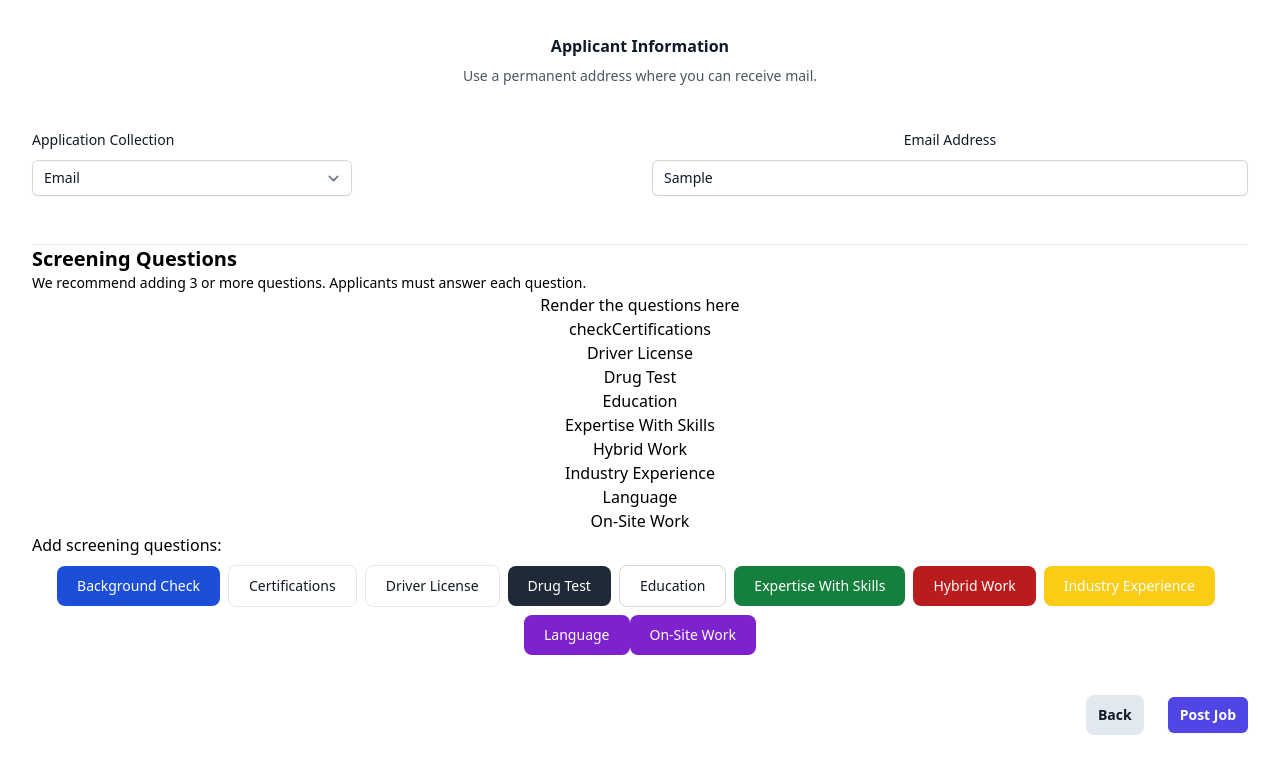
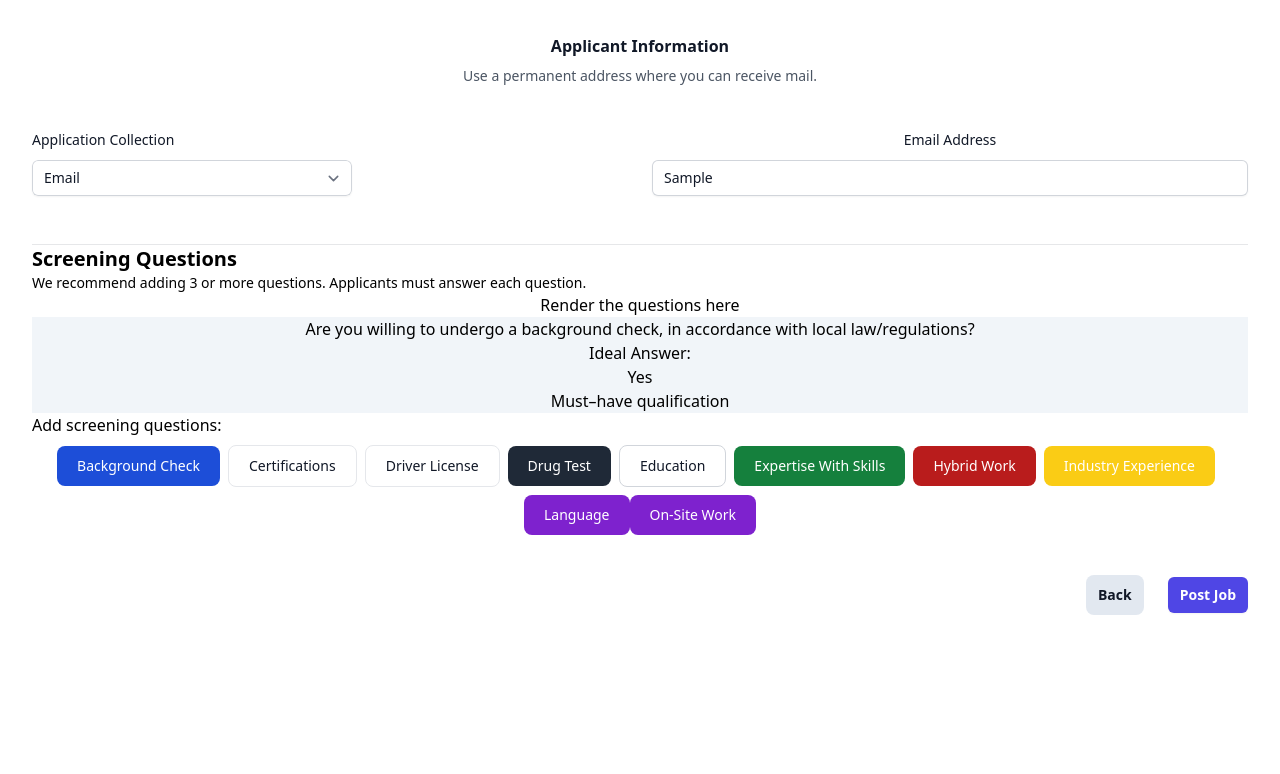
Before and after one commit to laldinenga/Job-Board, a React (Vite) app: page /screening in a window 1280 px wide. Both pictures are taken after typing "Sample" into the empty fields and a click on the button "Background Check". Shown: the top 774 px of the page. Built offline with nearby package versions, Linux system fonts and the light colour scheme.

Commit message:
another commit

```diff
--- a/src/JobPostingForm/ScreeningQuestions.jsx
+++ b/src/JobPostingForm/ScreeningQuestions.jsx
@@ -2,16 +2,16 @@ import { PhotoIcon, UserCircleIcon } from "@heroicons/react/24/solid";
 import React, { useState } from 'react';
 
 export default function ScreeningPage() {
-  const [backGroundCheck, setBackGroundCheck] = useState(true);
-  const [certifications, setCertifications] = useState(true);
-  const [driverLicense, setDriverLicense] = useState(true);
-  const [drugTest, setDrugTest] = useState(true);
-  const [education, setEducation] = useState(true);
-  const [expertiseWithSkills, setExpertiseWithSkills] = useState(true);
-  const [hybridWork, setHybridWork] = useState(true);
-  const [industryExperience, setIndustryExperience] = useState(true);
-  const [language, setLanguage] = useState(true);
-  const [onSiteWork, setOnSiteWork] = useState(true);
+  const [backGroundCheck, setBackGroundCheck] = useState(false);
+  const [certifications, setCertifications] = useState(false);
+  const [driverLicense, setDriverLicense] = useState(false);
+  const [drugTest, setDrugTest] = useState(false);
+  const [education, setEducation] = useState(false);
+  const [expertiseWithSkills, setExpertiseWithSkills] = useState(false);
+  const [hybridWork, setHybridWork] = useState(false);
+  const [industryExperience, setIndustryExperience] = useState(false);
+  const [language, setLanguage] = useState(false);
+  const [onSiteWork, setOnSiteWork] = useState(false);
   return (
     <form>
       <div className="space-y-8">
@@ -72,7 +72,20 @@ export default function ScreeningPage() {
         Render the questions here
         {backGroundCheck && (
           <div>
-            <p>Background Check</p>
+            <div className="border-double bg-slate-100">
+              <h3>Are you willing to undergo a background check, in accordance with local law/regulations?</h3>
+              <div className="flex-col">
+                <div className="justify-start">
+                  <p>Ideal Answer:</p>
+                  <p>Yes</p>
+                </div>
+                <div className="col-span-1 col-start-4">
+                  <p>Must–have qualification</p>
+                </div>
+
+              </div>
+
+            </div>
           </div>
         )}
         {certifications && (
@@ -123,47 +136,47 @@ export default function ScreeningPage() {
       </div>
       <div>
         <p className="text-left">Add screening questions:</p>
-        <div className="flex-wrap gap-4 p-2 rounded-lg place-items-start">
+        <div className="flex-wrap gap-4 p-2 rounded-lg place-items-start justify-items-start">
           {/* Backgroundchek */}
           {backGroundCheck && <button onClick={() => setBackGroundCheck(false)} className="text-white bg-blue-700 hover:bg-blue-800 focus:ring-4 focus:ring-blue-300 font-medium rounded-lg text-sm px-5 py-2.5 me-2 mb-2 dark:bg-blue-600 dark:hover:bg-blue-700 focus:outline-none dark:focus:ring-blue-800">Background Check</button>}
+          {!backGroundCheck && <button onClick={() => setBackGroundCheck(true)} className="text-white bg-blue-700 hover:bg-blue-800 focus:ring-4 focus:ring-blue-300 font-medium rounded-lg text-sm px-5 py-2.5 me-2 mb-2 dark:bg-blue-600 dark:hover:bg-blue-700 focus:outline-none dark:focus:ring-blue-800">Background Check</button>}
 
-          {!backGroundCheck && <button onClick={() => setBackGroundCheck(true)} className="text-white bg-blue-700 hover:bg-blue-800 focus:ring-4 focus:ring-blue-300 font-medium rounded-lg text-sm px-5 py-2.5 me-2 mb-2 dark:bg-blue-600 dark:hover:bg-blue-700 focus:outline-none dark:focus:ring-blue-800">Background Check</button>}
          {/* Certification check */}
           {certifications && <button onClick={() => setCertifications(false)} className="py-2.5 px-5 me-2 mb-2 text-sm font-medium text-gray-900 focus:outline-none bg-white rounded-lg border border-gray-200 hover:bg-gray-100 hover:text-blue-700 focus:z-10 focus:ring-4 focus:ring-gray-100 dark:focus:ring-gray-700 dark:bg-gray-800 dark:text-gray-400 dark:border-gray-600 dark:hover:text-white dark:hover:bg-gray-700">Certifications</button>}
+          {!certifications && <button onClick={() => setCertifications(true)} className="py-2.5 px-5 me-2 mb-2 text-sm font-medium text-gray-900 focus:outline-none bg-white rounded-lg border border-gray-200 hover:bg-gray-100 hover:text-blue-700 focus:z-10 focus:ring-4 focus:ring-gray-100 dark:focus:ring-gray-700 dark:bg-gray-800 dark:text-gray-400 dark:border-gray-600 dark:hover:text-white dark:hover:bg-gray-700">Certifications</button>}
 
-          {!certifications && <button onClick={() => setCertifications(true)} className="py-2.5 px-5 me-2 mb-2 text-sm font-medium text-gray-900 focus:outline-none bg-white rounded-lg border border-gray-200 hover:bg-gray-100 hover:text-blue-700 focus:z-10 focus:ring-4 focus:ring-gray-100 dark:focus:ring-gray-700 dark:bg-gray-800 dark:text-gray-400 dark:border-gray-600 dark:hover:text-white dark:hover:bg-gray-700">Certifications</button>}
           {/* Driverlicense check */}
           {driverLicense && <button onClick={() => setDriverLicense(false)} className="py-2.5 px-5 me-2 mb-2 text-sm font-medium text-gray-900 focus:outline-none bg-white rounded-lg border border-gray-200 hover:bg-gray-100 hover:text-blue-700 focus:z-10 focus:ring-4 focus:ring-gray-100 dark:focus:ring-gray-700 dark:bg-gray-800 dark:text-gray-400 dark:border-gray-600 dark:hover:text-white dark:hover:bg-gray-700">Driver License</button>}
-
           {!driverLicense && <button onClick={() => setDriverLicense(true)} className="py-2.5 px-5 me-2 mb-2 text-sm font-medium text-gray-900 focus:outline-none bg-white rounded-lg border border-gray-200 hover:bg-gray-100 hover:text-blue-700 focus:z-10 focus:ring-4 focus:ring-gray-100 dark:focus:ring-gray-700 dark:bg-gray-800 dark:text-gray-400 dark:border-gray-600 dark:hover:text-white dark:hover:bg-gray-700">Driver License</button>}
 
+          {/* Drug Test */}
           {drugTest && <button onClick={() => setDrugTest(false)} className="text-white bg-gray-800 hover:bg-gray-900 focus:outline-none focus:ring-4 focus:ring-gray-300 font-medium rounded-lg text-sm px-5 py-2.5 me-2 mb-2 dark:bg-gray-800 dark:hover:bg-gray-700 dark:focus:ring-gray-700 dark:border-gray-700">Drug Test</button>}
-
           {!drugTest && <button onClick={() => setDrugTest(true)} className="text-white bg-gray-800 hover:bg-gray-900 focus:outline-none focus:ring-4 focus:ring-gray-300 font-medium rounded-lg text-sm px-5 py-2.5 me-2 mb-2 dark:bg-gray-800 dark:hover:bg-gray-700 dark:focus:ring-gray-700 dark:border-gray-700">Drug Test</button>}
 
+          {/* Education qualification */}
           {education && <button onClick={() => setEducation(false)} className="text-gray-900 bg-white border border-gray-300 focus:outline-none hover:bg-gray-100 focus:ring-4 focus:ring-gray-100 font-medium rounded-lg text-sm px-5 py-2.5 me-2 mb-2 dark:bg-gray-800 dark:text-white dark:border-gray-600 dark:hover:bg-gray-700 dark:hover:border-gray-600 dark:focus:ring-gray-700">Education</button>}
-
           {!education && <button onClick={() => setEducation(true)} className="text-gray-900 bg-white border border-gray-300 focus:outline-none hover:bg-gray-100 focus:ring-4 focus:ring-gray-100 font-medium rounded-lg text-sm px-5 py-2.5 me-2 mb-2 dark:bg-gray-800 dark:text-white dark:border-gray-600 dark:hover:bg-gray-700 dark:hover:border-gray-600 dark:focus:ring-gray-700">Education</button>}
 
+          {/* Skills */}
           {expertiseWithSkills && <button onClick={() => setExpertiseWithSkills(false)} className="focus:outline-none text-white bg-green-700 hover:bg-green-800 focus:ring-4 focus:ring-green-300 font-medium rounded-lg text-sm px-5 py-2.5 me-2 mb-2 dark:bg-green-600 dark:hover:bg-green-700 dark:focus:ring-green-800">Expertise With Skills</button>}
-
           {!expertiseWithSkills && <button onClick={() => setExpertiseWithSkills(true)} className="focus:outline-none text-white bg-green-700 hover:bg-green-800 focus:ring-4 focus:ring-green-300 font-medium rounded-lg text-sm px-5 py-2.5 me-2 mb-2 dark:bg-green-600 dark:hover:bg-green-700 dark:focus:ring-green-800">Expertise With Skills</button>}
 
+          {/* HybridWork */}
           {hybridWork && <button onClick={() => setHybridWork(false)} className="focus:outline-none text-white bg-red-700 hover:bg-red-800 focus:ring-4 focus:ring-red-300 font-medium rounded-lg text-sm px-5 py-2.5 me-2 mb-2 dark:bg-red-600 dark:hover:bg-red-700 dark:focus:ring-red-900">Hybrid Work</button>}
-
           {!hybridWork && <button onClick={() => setHybridWork(true)} className="focus:outline-none text-white bg-red-700 hover:bg-red-800 focus:ring-4 focus:ring-red-300 font-medium rounded-lg text-sm px-5 py-2.5 me-2 mb-2 dark:bg-red-600 dark:hover:bg-red-700 dark:focus:ring-red-900">Hybrid Work</button>}
 
+          {/* Experience */}
           {industryExperience && <button onClick={() => setIndustryExperience(false)} className="focus:outline-none text-white bg-yellow-400 hover:bg-yellow-500 focus:ring-4 focus:ring-yellow-300 font-medium rounded-lg text-sm px-5 py-2.5 me-2 mb-2 dark:focus:ring-yellow-900">Industry Experience</button>}
-
           {!industryExperience && <button onClick={() => setIndustryExperience(true)} className="focus:outline-none text-white bg-yellow-400 hover:bg-yellow-500 focus:ring-4 focus:ring-yellow-300 font-medium rounded-lg text-sm px-5 py-2.5 me-2 mb-2 dark:focus:ring-yellow-900">Industry Experience</button>}
 
 
+          {/* Language */}
           {language && <button onClick={() => setLanguage(false)} className="focus:outline-none text-white bg-purple-700 hover:bg-purple-800 focus:ring-4 focus:ring-purple-300 font-medium rounded-lg text-sm px-5 py-2.5 mb-2 dark:bg-purple-600 dark:hover:bg-purple-700 dark:focus:ring-purple-900">Language</button>}
-
           {!language && <button onClick={() => setLanguage(true)} className="focus:outline-none text-white bg-purple-700 hover:bg-purple-800 focus:ring-4 focus:ring-purple-300 font-medium rounded-lg text-sm px-5 py-2.5 mb-2 dark:bg-purple-600 dark:hover:bg-purple-700 dark:focus:ring-purple-900">Language</button>}
 
+
+          {/* OnsiteWork */}
           {onSiteWork && <button onClick={() => setOnSiteWork(false)} className="focus:outline-none text-white bg-purple-700 hover:bg-purple-800 focus:ring-4 focus:ring-purple-300 font-medium rounded-lg text-sm px-5 py-2.5 mb-2 dark:bg-purple-600 dark:hover:bg-purple-700 dark:focus:ring-purple-900">On-Site Work</button>}
-
           {!onSiteWork && <button onClick={() => setOnSiteWork(true)} className="focus:outline-none text-white bg-purple-700 hover:bg-purple-800 focus:ring-4 focus:ring-purple-300 font-medium rounded-lg text-sm px-5 py-2.5 mb-2 dark:bg-purple-600 dark:hover:bg-purple-700 dark:focus:ring-purple-900">On-Site Work</button>}
 
         </div>
```
